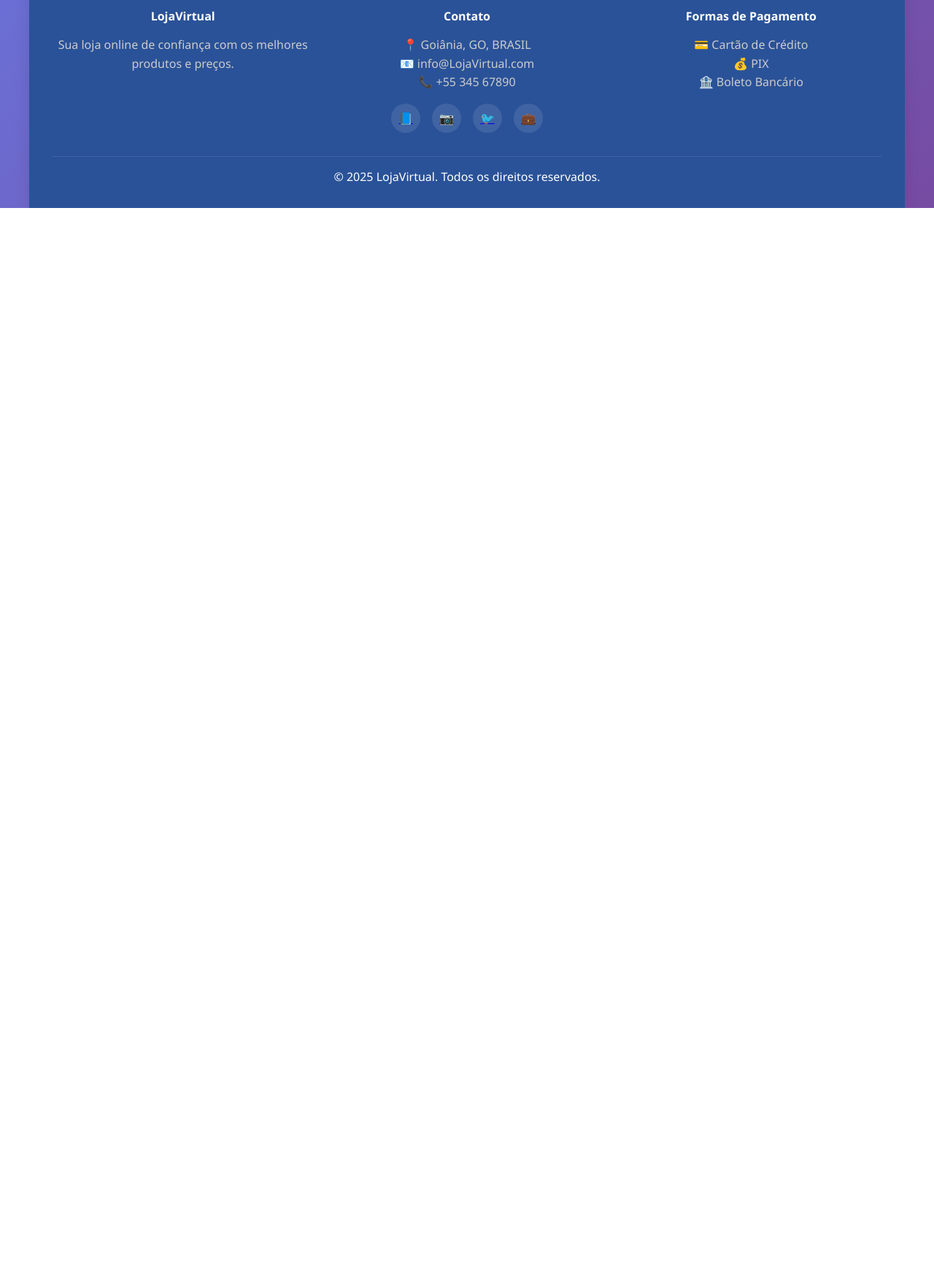
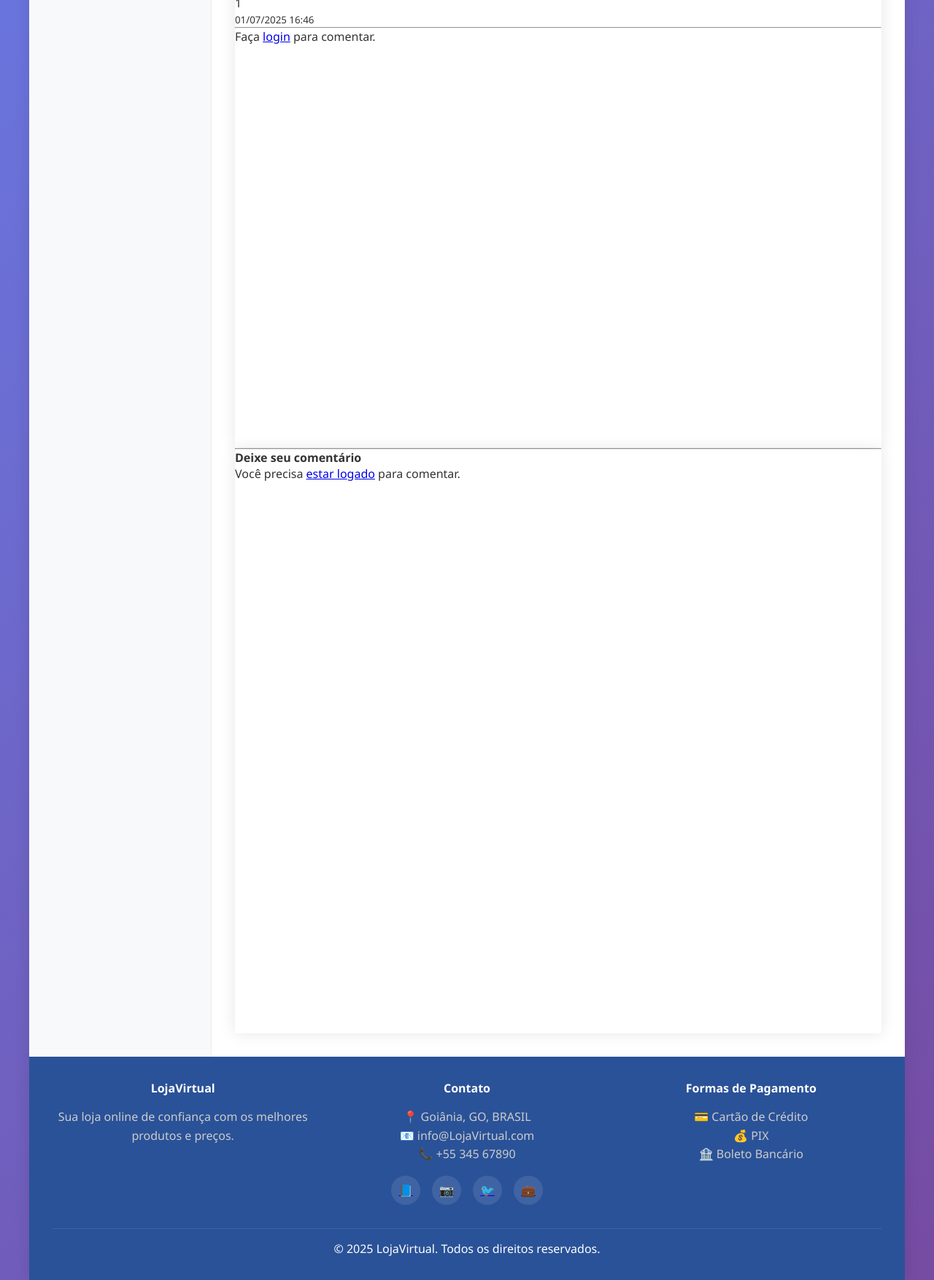
Before and after one commit to Lucasgsr08/Ecommerce-utilizando-Django, a Django app: a page that uses templates/store/product/detail.html in a window 1280 px wide. Shown: the part 682-2436 px from the top of the page at 73% size. Before the commit the page ends 967 px from the top, so only its background shows below. Run offline with Django 5.2, Linux system fonts and the light colour scheme; data comes from the database, SQL or seed files in the repository; both versions use the stored data as it was after the commit.

Commit message:
adicionando campo para comentarios e estrelas

```diff
--- /dev/null
+++ b/store/forms.py
@@ -0,0 +1,15 @@
+from django import forms
+from .models import Comment
+
+class CommentForm(forms.ModelForm):
+    class Meta:
+        model = Comment
+        fields = ['text', 'rating']
+        widgets = {
+            'text': forms.Textarea(attrs={'rows': 3, 'class': 'form-control'}),
+            'rating': forms.Select(attrs={'class': 'form-select'}),
+        }
+        labels = {
+            'text': 'Comentário',
+            'rating': 'Avaliação (1 a 5)',
+        }
--- a/store/models.py
+++ b/store/models.py
@@ -2,6 +2,7 @@
 
 from django.db import models
 from django.urls import reverse
+from django.contrib.auth.models import User  # 🔹 Importado para o modelo de comentários
 
 class Category(models.Model):
     name = models.CharField(max_length=200, db_index=True)
@@ -18,11 +19,11 @@
     def get_absolute_url(self):
         return reverse('store:product_list_by_category', args=[self.slug])
 
+
 class Product(models.Model):
     category = models.ForeignKey(Category, related_name='products', on_delete=models.CASCADE)
     name = models.CharField(max_length=200, db_index=True)
     slug = models.SlugField(max_length=200, db_index=True)
-    # Certifique-se de que você tem Pillow instalado para ImageField funcionar: pip install Pillow
     image = models.ImageField(upload_to='products/%Y/%m/%d', blank=True)
     description = models.TextField(blank=True)
     price = models.DecimalField(max_digits=10, decimal_places=2)
@@ -32,8 +33,6 @@
 
     class Meta:
         ordering = ('name',)
-        # Adicionado de volta os índices para otimização de consulta.
-        # Eles não causam problemas no Django 5+.
         indexes = [
             models.Index(fields=['id', 'slug']),
             models.Index(fields=['name']),
@@ -44,5 +43,19 @@
         return self.name
 
     def get_absolute_url(self):
-        # Usando 'id' e 'slug' na URL para boa prática e SEO.
         return reverse('store:product_detail', args=[self.id, self.slug])
+
+
+# Comentário com estrelas de 1 a 5
+class Comment(models.Model):
+    product = models.ForeignKey(Product, related_name='comments', on_delete=models.CASCADE)
+    user = models.ForeignKey(User, on_delete=models.CASCADE)
+    text = models.TextField("Comentário")
+    rating = models.IntegerField("Avaliação (1 a 5)", choices=[(i, i) for i in range(1, 6)], default=5)
+    created_at = models.DateTimeField(auto_now_add=True)
+
+    class Meta:
+        ordering = ['-created_at']
+
+    def __str__(self):
+        return f'{self.user.username} - {self.product.name} - {self.rating} estrela(s)'
--- a/store/views.py
+++ b/store/views.py
@@ -1,5 +1,9 @@
-from django.shortcuts import render, get_object_or_404
-from .models import Product, Category
+# ecommerce/store/views.py
+
+from django.shortcuts import render, get_object_or_404, redirect
+from django.contrib.auth.decorators import login_required
+from .models import Product, Category, Comment
+from .forms import CommentForm
 
 def product_list(request, category_slug=None):
     category = None
@@ -31,12 +35,30 @@
     })
 
 
-
 def product_detail(request, id, slug):
     product = get_object_or_404(Product, id=id, slug=slug, available=True)
+    comments = product.comments.all()
+
+    if request.method == 'POST':
+        if request.user.is_authenticated:
+            form = CommentForm(request.POST)
+            if form.is_valid():
+                new_comment = form.save(commit=False)
+                new_comment.product = product
+                new_comment.user = request.user
+                new_comment.save()
+                form = CommentForm()  # limpa o formulário
+        else:
+            form = CommentForm()  # usuário não autenticado
+    else:
+        form = CommentForm()
+
     return render(request, 'store/product/detail.html', {
-        'product': product
+        'product': product,
+        'comments': comments,
+        'form': form
     })
+
 
 def ajuda(request):
     return render(request, 'store/ajuda.html')
--- a/templates/store/product/detail.html
+++ b/templates/store/product/detail.html
@@ -27,4 +27,58 @@
     </p>
   </div>
 </div>
+
+<hr>
+
+{# ---------------------- COMENTÁRIOS ---------------------- #}
+<div class="container mt-5">
+  <h3 class="mb-3">Comentários</h3>
+
+  {% if comments %}
+    {% for comment in comments %}
+      <div class="card mb-3">
+        <div class="card-body">
+          <p><strong>{{ comment.user.username }}</strong> -
+            {% for star in "12345"|slice:":comment.rating"|make_list %}
+              ⭐
+            {% endfor %}
+          </p>
+          <p>{{ comment.text|linebreaks }}</p>
+          <small class="text-muted">{{ comment.created_at|date:"d/m/Y H:i" }}</small>
+        </div>
+      </div>
+    {% endfor %}
+  {% else %}
+    <p>Este produto ainda não possui comentários.</p>
+  {% endif %}
+
+  <hr>
+  {% if user.is_authenticated %}
+    <h4 class="mt-4">Adicionar Comentário</h4>
+    <form method="post">
+      {% csrf_token %}
+      {{ form.as_p }}
+      <button type="submit" class="btn btn-success">Enviar</button>
+    </form>
+  {% else %}
+    <p class="mt-4">Faça <a href="{% url 'accounts:login' %}">login</a> para comentar.</p>
+  {% endif %}
+</div>
+
+<hr>
+
+{# ---------------------- FORMULÁRIO DE COMENTÁRIO ---------------------- #}
+<div class="container mt-4">
+  <h4>Deixe seu comentário</h4>
+
+  {% if user.is_authenticated %}
+    <form method="post">
+      {% csrf_token %}
+      {{ form.as_p }}
+      <button type="submit" class="btn btn-success">Enviar Comentário</button>
+    </form>
+  {% else %}
+    <p>Você precisa <a href="{% url 'accounts:login' %}?next={{ request.path }}">estar logado</a> para comentar.</p>
+  {% endif %}
+</div>
 {% endblock %}
```
Also changed, not shown: cart/migrations/0003_cart_updated_at_cart_user_cartitem_created_at.py (added), db.sqlite3, orders/migrations/0002_alter_order_options.py (added), store/migrations/0003_comment.py (added), store/migrations/0004_comment_rating.py (added).
